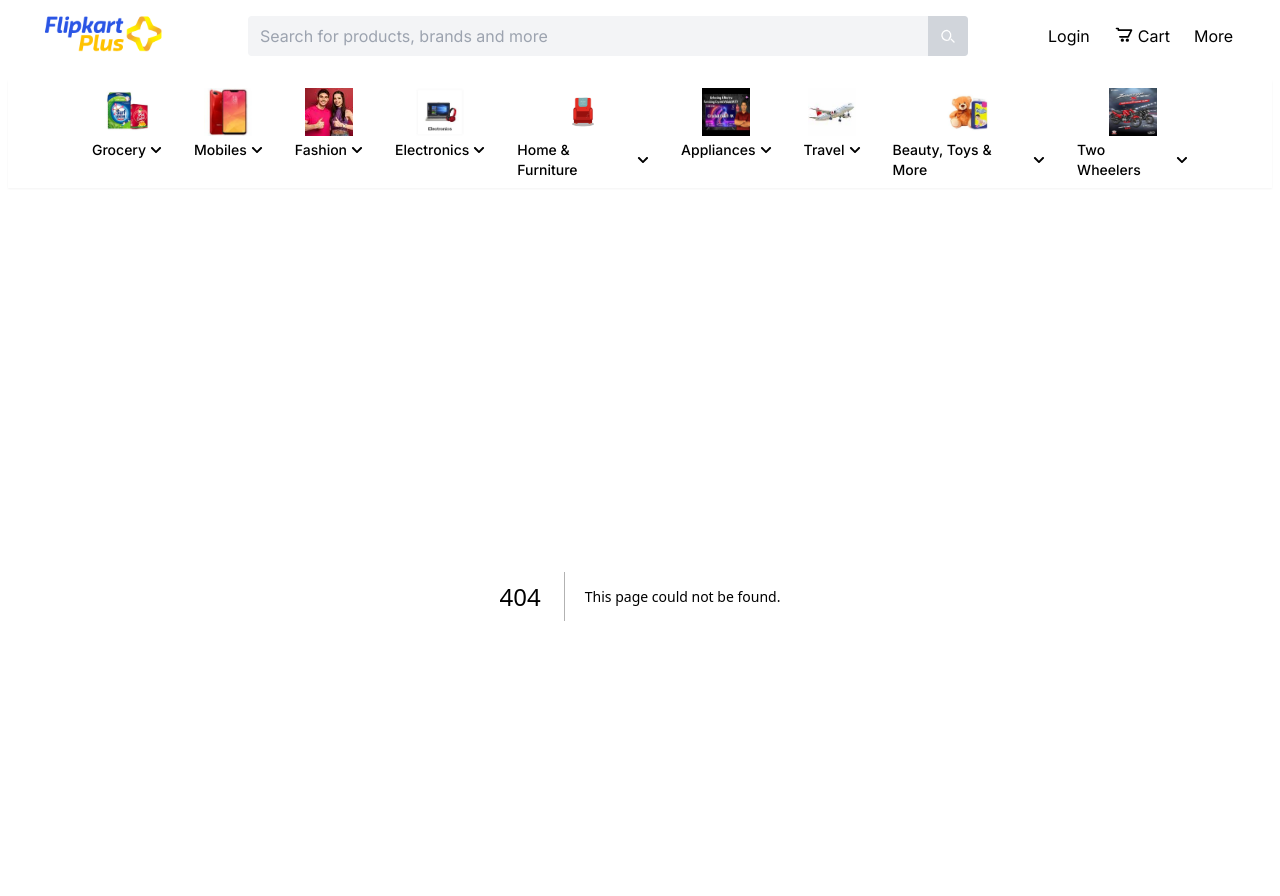
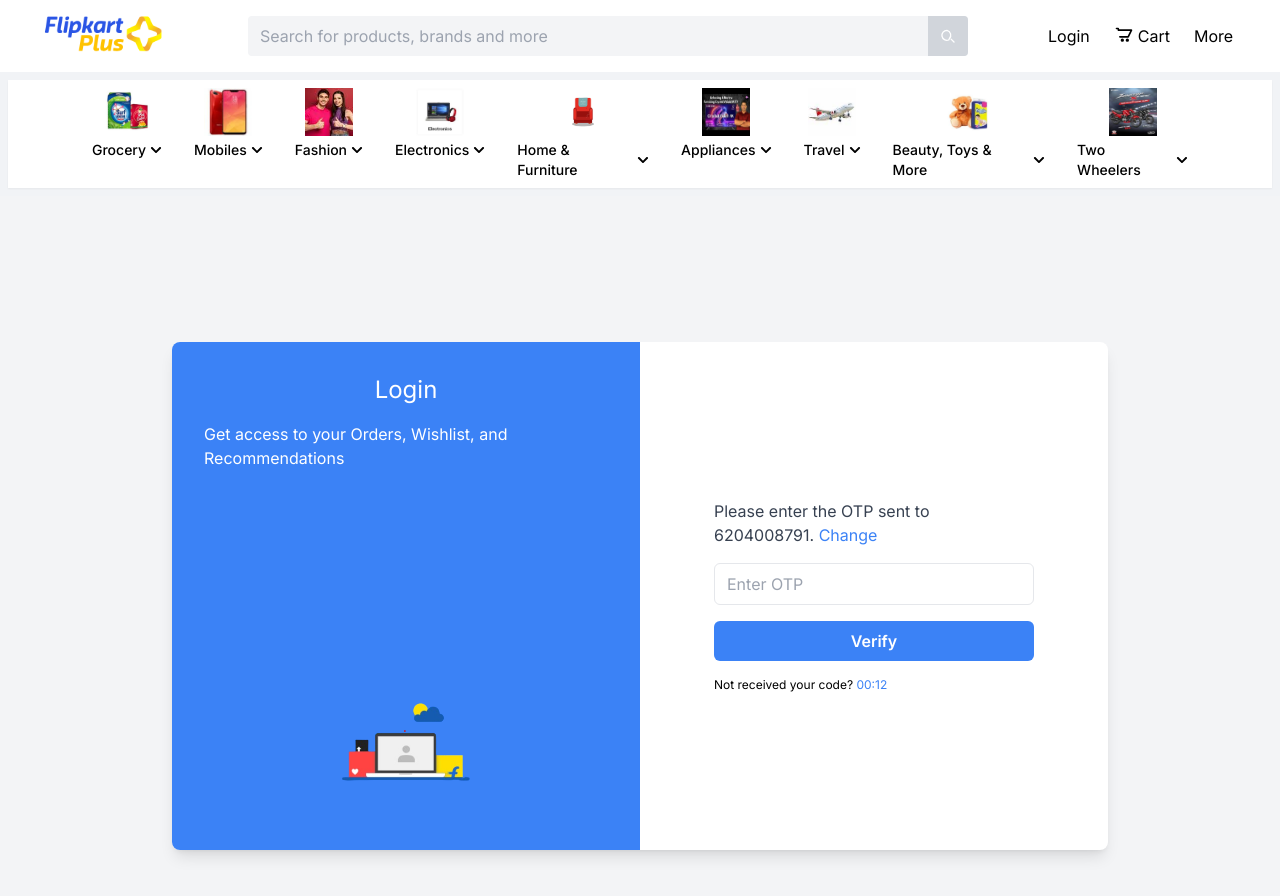
Before and after one commit to Tripti1804/Flipcart-clone, a Next.js app: page /otp in a window 1280 px wide. Before the commit this address had no page. Shown: the top 896 px of the page. Built offline with nearby package versions, Linux system fonts and the light colour scheme.

Commit message:
modified login/signup page

```diff
--- /dev/null
+++ b/app/components/LandingPage.tsx
@@ -0,0 +1,25 @@
+// app/components/LandingPage.tsx
+"use client";
+import React from 'react';
+import { useRouter, useSearchParams } from 'next/navigation';
+
+const LandingPage: React.FC = () => {
+  const router = useRouter();
+  const searchParams = useSearchParams();
+  const user = searchParams.get('user') || 'User';
+
+  return (
+    <div className="min-h-screen bg-gray-100">
+      <header className="bg-blue-500 p-4 flex justify-between items-center">
+        <h1 className="text-white text-xl">Flipkart</h1>
+        <div className="text-white">{user}</div>
+      </header>
+      <main className="p-4">
+        <h2 className="text-2xl">Welcome to Flipkart, {user}!</h2>
+        {/* Add more content here */}
+      </main>
+    </div>
+  );
+};
+
+export default LandingPage;
--- a/app/components/Login.tsx
+++ b/app/components/Login.tsx
@@ -7,21 +7,19 @@
 
 //   const handleLogin = (e: React.FormEvent) => {
 //     e.preventDefault();
-//     // Store login data in localStorage
 //     localStorage.setItem('userEmail', email);
-//     // Add login logic here
 //     console.log('Login with:', email);
 //   };
 
 //   return (
-//     <div className="flex justify-center items-center h-screen bg-gray-100">
-//       <div className="flex bg-white shadow-lg rounded-lg w-3/4 h-3/4">
-//         <div className="w-1/2 bg-blue-500 flex flex-col justify-center items-center px-8 pt-32">
-//           <h1 className="text-white text-2xl mb-4 mt-24">Login</h1>
-//           <p className="text-white text-base ">Get access to your Orders, Wishlist and Recommendations</p>
-//           <img src="/login_image.png" alt="Login" className="w-1/2 pb-48 " />
+//     <div className="flex justify-center items-center min-h-screen bg-gray-100 p-4">
+//       <div className="flex flex-col lg:flex-row bg-white shadow-lg rounded-lg w-full lg:w-3/4 overflow-hidden">
+//         <div className="lg:w-1/2 bg-blue-500 flex flex-col justify-center items-center p-8">
+//           <h1 className="text-white text-2xl mb-4">Login</h1>
+//           <p className="text-white text-base mb-8">Get access to your Orders, Wishlist and Recommendations</p>
+//           <img src="/login_image.png" alt="Login" className="w-3/4 lg:w-1/2" />
 //         </div>
-//         <div className="w-1/2 flex flex-col justify-center items-center p-8 mb-12">
+//         <div className="lg:w-1/2 flex flex-col justify-center items-center p-8 overflow-hidden">
 //           <form onSubmit={handleLogin} className="w-full max-w-xs">
 //             <input
 //               type="email"
@@ -38,7 +36,7 @@
 //             </button>
 //           </form>
 //           <p className="mt-4 text-xs">
-//             By continuing, you agree to Flipkart's <Link href="/terms"><span className="text-blue-500">Terms of Use</span></Link> and <Link href="/privacy"><span className="text-blue-500">Privacy Policy</span></Link>.
+//             By continuing, you agree to Flipkart&apos;s <Link href="/terms"><span className="text-blue-500">Terms of Use</span></Link> and <Link href="/privacy"><span className="text-blue-500">Privacy Policy</span></Link>.
 //           </p>
 //           <p className="mt-4">
 //             <Link href="/signup" className="text-blue-500">New to Flipkart? Create an account</Link>
@@ -58,14 +56,27 @@
 "use client";
 import React, { useState } from 'react';
 import Link from 'next/link';
+import { useRouter } from 'next/navigation';
 
 const Login = () => {
   const [email, setEmail] = useState('');
+  const [loading, setLoading] = useState(false);
+  const router = useRouter();
 
-  const handleLogin = (e: React.FormEvent) => {
+  const handleLogin = async (e: React.FormEvent) => {
     e.preventDefault();
-    localStorage.setItem('userEmail', email);
-    console.log('Login with:', email);
+    setLoading(true);
+    try {
+      // Simulate an API call
+      await new Promise((resolve) => setTimeout(resolve, 2000));
+      localStorage.setItem('userEmail', email);
+      console.log('Login with:', email);
+      router.push('/otp');
+    } catch (error) {
+      console.error('Failed to login:', error);
+    } finally {
+      setLoading(false);
+    }
   };
 
   return (
@@ -88,8 +99,9 @@ const Login = () => {
             <button
               type="submit"
               className="w-full py-2 bg-orange-500 text-white text-base font-semibold rounded-md hover:bg-orange-600"
+              disabled={loading}
             >
-              Request OTP
+              {loading ? 'Loading...' : 'Request OTP'}
             </button>
           </form>
           <p className="mt-4 text-xs">
--- /dev/null
+++ b/app/components/OtpVerification.tsx
@@ -0,0 +1,60 @@
+// app/components/OtpVerification.tsx
+"use client";
+import React, { useState } from 'react';
+import { useRouter } from 'next/navigation';
+
+const OtpVerification: React.FC = () => {
+  const [otp, setOtp] = useState('');
+  const [loading, setLoading] = useState(false);
+  const router = useRouter();
+
+  const handleOtpChange = (e: React.ChangeEvent<HTMLInputElement>) => {
+    setOtp(e.target.value);
+  };
+
+  const handleVerify = (e: React.FormEvent) => {
+    e.preventDefault();
+    setLoading(true);
+    // Simulate OTP verification
+    setTimeout(() => {
+      setLoading(false);
+      router.push(`/landing?user=User`);
+    }, 2000); // Simulate a delay for the loading effect
+  };
+
+  return (
+    <div className="flex justify-center items-center min-h-screen bg-gray-100 p-4">
+      <div className="flex flex-col lg:flex-row bg-white shadow-lg rounded-lg w-full lg:w-3/4 overflow-hidden">
+        <div className="lg:w-1/2 bg-blue-500 flex flex-col justify-center items-center p-8">
+          <h1 className="text-white text-2xl mb-4">Login</h1>
+          <p className="text-white text-base mb-8">Get access to your Orders, Wishlist, and Recommendations</p>
+          <img src="/login_image.png" alt="OTP Verification" className="w-3/4 lg:w-1/2" />
+        </div>
+        <div className="lg:w-1/2 flex flex-col justify-center items-center p-8 overflow-hidden">
+          <form onSubmit={handleVerify} className="w-full max-w-xs">
+            <p className="text-gray-700 mb-4">Please enter the OTP sent to 6204008791. <span className="text-blue-500 cursor-pointer">Change</span></p>
+            <input
+              type="text"
+              name="otp"
+              placeholder="Enter OTP"
+              value={otp}
+              onChange={handleOtpChange}
+              className="w-full py-2 px-3 mb-4 border rounded-md focus:outline-none focus:ring-2 focus:ring-blue-500"
+            />
+            <button
+              type="submit"
+              className="w-full py-2 bg-blue-500 text-white text-base font-semibold rounded-md hover:bg-blue-600"
+            >
+              {loading ? 'Loading...' : 'Verify'}
+            </button>
+            <p className="mt-4 text-xs">
+              Not received your code? <span className="text-blue-500">00:12</span>
+            </p>
+          </form>
+        </div>
+      </div>
+    </div>
+  );
+};
+
+export default OtpVerification;
--- a/app/components/Signup.tsx
+++ b/app/components/Signup.tsx
@@ -19,21 +19,19 @@
 
 //   const handleSignup = (e: React.FormEvent) => {
 //     e.preventDefault();
-//     // Store signup data in localStorage
 //     localStorage.setItem('userData', JSON.stringify(formData));
-//     // Add signup logic here
 //     console.log('Signup with:', formData);
 //   };
 
 //   return (
-//     <div className="flex justify-center items-center h-screen bg-gray-100">
-//       <div className="flex bg-white shadow-lg rounded-lg w-3/4 h-3/4">
-//         <div className="w-1/2 bg-blue-500 flex flex-col justify-center items-center p-8">
-//           <h1 className="text-white text-2xl mb-4">Looks like you're new here!</h1>
+//     <div className="flex justify-center items-center min-h-screen bg-gray-100 p-4">
+//       <div className="flex flex-col lg:flex-row bg-white shadow-lg rounded-lg w-full lg:w-3/4 overflow-hidden">
+//         <div className="lg:w-1/2 bg-blue-500 flex flex-col justify-center items-center p-8">
+//           <h1 className="text-white text-2xl mb-4">Looks like you&apos;re new here!</h1>
 //           <p className="text-white text-base mb-8">Sign up with your mobile number to get started</p>
-//           <img src="/signup_image.png" alt="Signup" className="w-1/2" /> {/* Add your image path */}
+//           <img src="/signup_image.png" alt="Signup" className="w-3/4 lg:w-1/2" />
 //         </div>
-//         <div className="w-1/2 flex flex-col justify-center items-center p-8">
+//         <div className="lg:w-1/2 flex flex-col justify-center items-center p-8 overflow-hidden">
 //           <form onSubmit={handleSignup} className="w-full max-w-xs">
 //             <input
 //               type="text"
@@ -91,7 +89,7 @@
 //             </button>
 //           </form>
 //           <p className="mt-4 text-xs">
-//             By continuing, you agree to Flipkart's <Link href="/terms"><span className="text-blue-500">Terms of Use</span></Link> and <Link href="/privacy"><span className="text-blue-500">Privacy Policy</span></Link>.
+//             By continuing, you agree to Flipkart&apos;s <Link href="/terms"><span className="text-blue-500">Terms of Use</span></Link> and <Link href="/privacy"><span className="text-blue-500">Privacy Policy</span></Link>.
 //           </p>
 //         </div>
 //       </div>
@@ -104,12 +102,10 @@
 
 
 
-
-
-
 "use client";
 import React, { useState } from 'react';
 import Link from 'next/link';
+import { useRouter } from 'next/navigation';
 
 const Signup = () => {
   const [formData, setFormData] = useState({
@@ -120,16 +116,27 @@ const Signup = () => {
     password: '',
     phone: '',
   });
+  const [loading, setLoading] = useState(false);
+  const router = useRouter();
 
   const handleChange = (e: React.ChangeEvent<HTMLInputElement>) => {
     const { name, value } = e.target;
     setFormData({ ...formData, [name]: value });
   };
 
-  const handleSignup = (e: React.FormEvent) => {
+  const handleSignup = async (e: React.FormEvent) => {
     e.preventDefault();
-    localStorage.setItem('userData', JSON.stringify(formData));
-    console.log('Signup with:', formData);
+    setLoading(true);
+    try {
+      await new Promise((resolve) => setTimeout(resolve, 2000));
+      localStorage.setItem('userData', JSON.stringify(formData));
+      console.log('Signup with:', formData);
+      router.push('/landing?user=Tripti');
+    } catch (error) {
+      console.error('Failed to signup:', error);
+    } finally {
+      setLoading(false);
+    }
   };
 
   return (
@@ -193,8 +200,9 @@ const Signup = () => {
             <button
               type="submit"
               className="w-full py-2 bg-orange-500 text-white text-base font-semibold rounded-md hover:bg-orange-600"
+              disabled={loading}
             >
-              Continue
+              {loading ? 'Loading...' : 'Continue'}
             </button>
           </form>
           <p className="mt-4 text-xs">
--- /dev/null
+++ b/app/landing/page.tsx
@@ -0,0 +1,6 @@
+// app/landing/page.tsx
+import LandingPage from '../components/LandingPage';
+
+export default function Landing() {
+  return <LandingPage />;
+}
--- /dev/null
+++ b/app/otp/page.tsx
@@ -0,0 +1,6 @@
+// app/otp/page.tsx
+import OtpVerification from '../components/OtpVerification';
+
+export default function OtpPage() {
+  return <OtpVerification />;
+}
--- a/styles/globals.css
+++ b/styles/globals.css
@@ -72,3 +72,24 @@ footer {
   -ms-overflow-style: none;
   scrollbar-width: none;
 }
+
+/* Hide scrollbar for WebKit browsers */
+.custom-scrollbar::-webkit-scrollbar {
+  display: none;
+}
+
+/* Hide scrollbar for IE, Edge and Firefox */
+.custom-scrollbar {
+  -ms-overflow-style: none;  /* IE and Edge */
+  scrollbar-width: none;  /* Firefox */
+}
+
+@media (max-width: 768px) {
+  .flex-col {
+    flex-direction: column;
+  }
+
+  .flex-1 {
+    width: 100%;
+  }
+}
```
